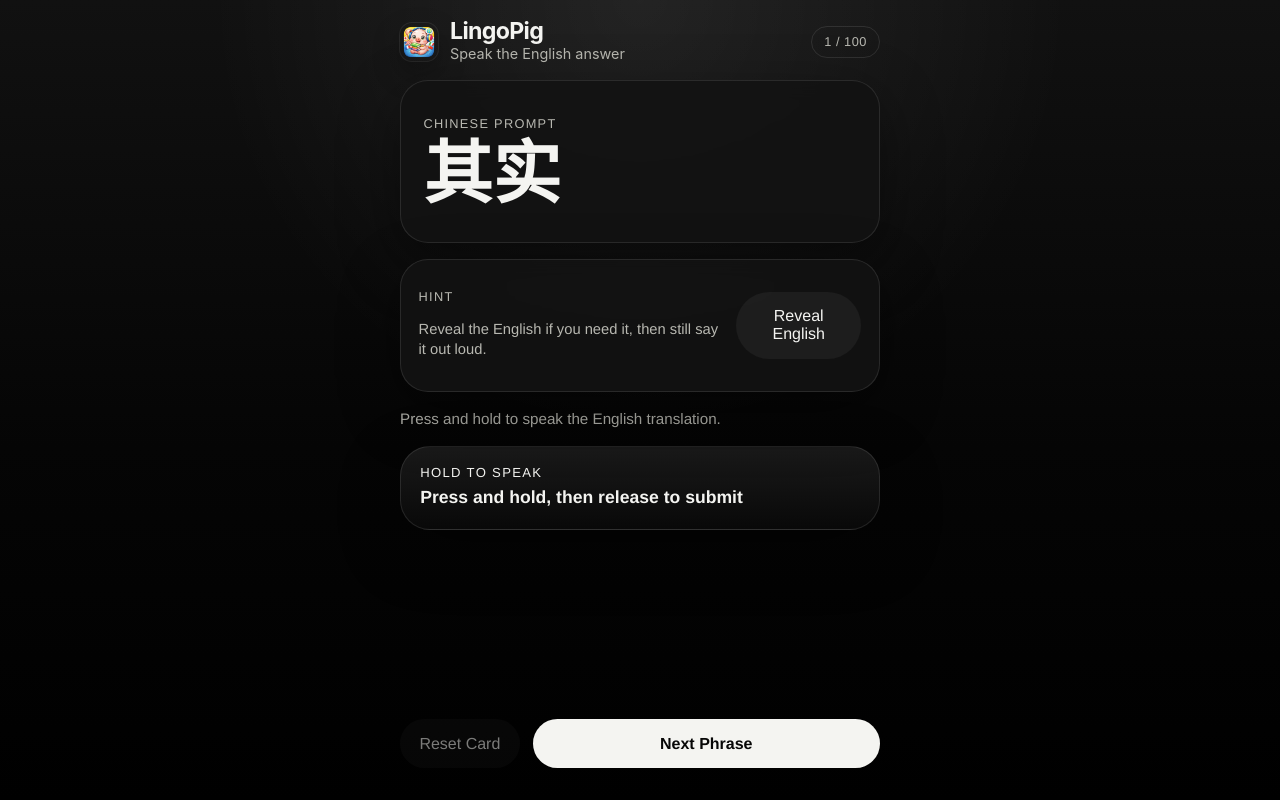
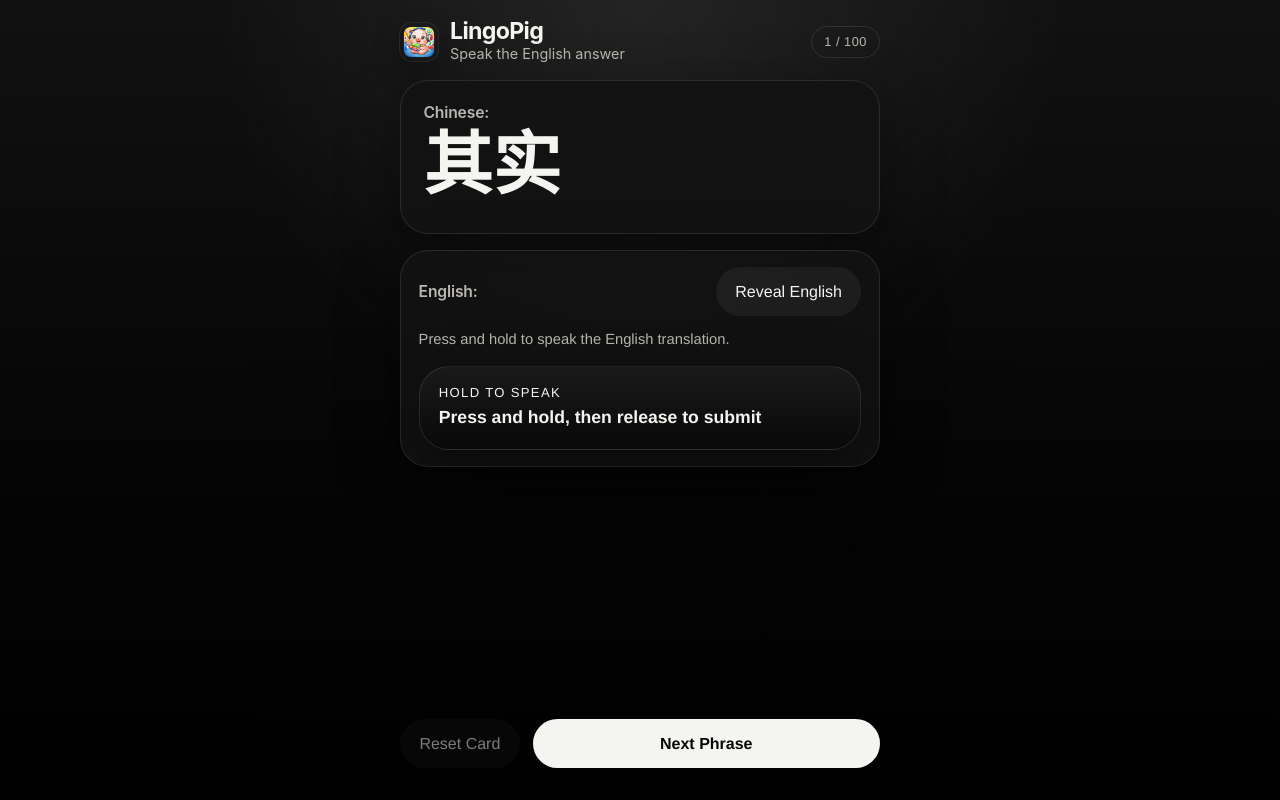
Before and after one commit to junior-building-things/LingoPig, a Next.js app: page / in a window 1280 px wide. Built offline with nearby package versions, Linux system fonts and the light colour scheme.

Commit message:
Restructure homepage into Chinese and English cards

```diff
--- a/src/app/globals.css
+++ b/src/app/globals.css
@@ -128,6 +128,15 @@ button {
   padding: 1.4rem;
 }
 
+.card-title {
+  margin: 0;
+  color: var(--muted);
+  font-family: "SF Pro Display", "Avenir Next", "Helvetica Neue", sans-serif;
+  font-size: 0.98rem;
+  font-weight: 600;
+  letter-spacing: -0.01em;
+}
+
 .label {
   color: var(--muted);
   font-size: 0.8rem;
@@ -148,7 +157,7 @@ button {
   padding: 1rem 1.1rem;
 }
 
-.helper-row {
+.answer-card-head {
   display: flex;
   align-items: center;
   justify-content: space-between;
@@ -156,6 +165,7 @@ button {
 }
 
 .helper-text {
+  margin: 0.8rem 0 0;
   color: var(--muted);
   font-size: 0.92rem;
   line-height: 1.4;
@@ -212,13 +222,6 @@ button {
   line-height: 1.45;
 }
 
-.instruction {
-  margin: 0;
-  color: var(--muted);
-  font-size: 0.95rem;
-  line-height: 1.45;
-}
-
 .mic-button {
   width: 100%;
   border: 1px solid var(--stroke);
@@ -229,6 +232,7 @@ button {
   text-align: left;
   box-shadow: var(--shadow);
   touch-action: none;
+  margin-top: 1rem;
 }
 
 .mic-button:hover,
--- a/src/components/practice-session.tsx
+++ b/src/components/practice-session.tsx
@@ -277,18 +277,13 @@ export function PracticeSession() {
       </header>
 
       <article className="prompt-card">
-        <p className="label">Chinese prompt</p>
+        <p className="card-title">Chinese:</p>
         <p className="prompt-text">{currentCard.hanzi}</p>
       </article>
 
       <section className="helper-card">
-        <div className="helper-row">
-          <div>
-            <p className="label">Hint</p>
-            <p className="helper-text">
-              Reveal the English if you need it, then still say it out loud.
-            </p>
-          </div>
+        <div className="answer-card-head">
+          <p className="card-title">English:</p>
           <button
             type="button"
             className="ghost-button"
@@ -299,18 +294,7 @@ export function PracticeSession() {
           </button>
         </div>
 
-        {isEnglishRevealed ? (
-          <div className="revealed-answer">
-            <p className="label">English answer</p>
-            <p className="answer-text">{currentCard.englishAnswer}</p>
-            <p className="answer-note">
-              Use the reveal as a prompt, then hold the mic and say it naturally.
-            </p>
-          </div>
-        ) : null}
-      </section>
-
-      <p className="instruction">{getStatusCopy(status)}</p>
+        <p className="helper-text">{getStatusCopy(status)}</p>
 
         <button
           type="button"
@@ -348,6 +332,17 @@ export function PracticeSession() {
                   : "Press and hold, then release to submit"}
           </span>
         </button>
+
+        {isEnglishRevealed ? (
+          <div className="revealed-answer">
+            <p className="label">English answer</p>
+            <p className="answer-text">{currentCard.englishAnswer}</p>
+            <p className="answer-note">
+              Use the reveal as a prompt, then hold the mic and say it naturally.
+            </p>
+          </div>
+        ) : null}
+      </section>
 
       {feedback ? (
         <section className={feedbackClassNames}>
```
Also changed, not shown: 1 other file (tests, documents, lock files or other folders). Lines whose indentation alone changed are shown as unchanged.
